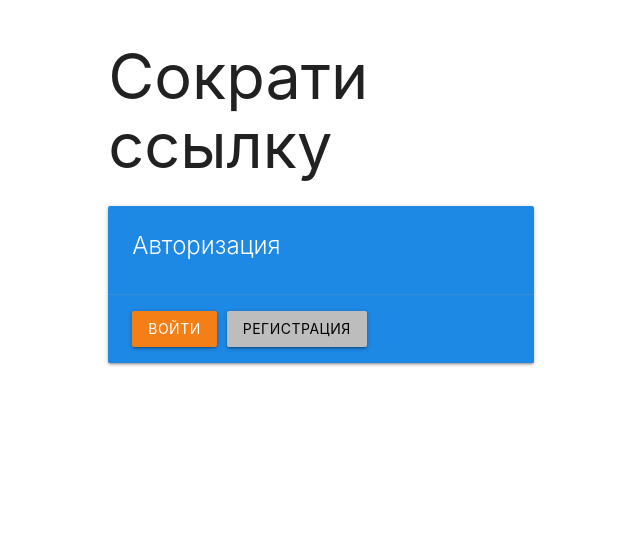
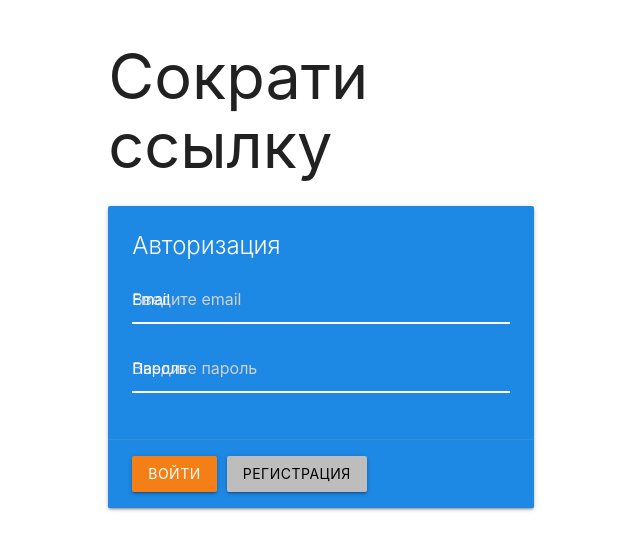
Before and after one commit to SergeiSolod/mern-stack, a React (Create React App) app in the folder client/: page / in a window 1280 px wide. Shown: the top 550 px of the page, without its empty margins (319-959 px from the left). Built offline with nearby package versions, Linux system fonts and the light colour scheme.

Commit message:
Added useHttp hook

```diff
--- /dev/null
+++ b/client/src/hooks/http.hook.js
@@ -0,0 +1,26 @@
+import {useState, useCallback} from 'react'
+
+export const useHttp = () => {
+    const [loading, setLoading] = useState(false)
+    const [error, setError] = useState(null)
+    const request = useCallback(async (url, method = 'GET', body = null, headers = {}) => {
+        setLoading(true)
+        try {
+            const response = await fetch(url, {method, body, headers})
+            const data = await response.json()
+            if (!response.ok) {
+                throw new Error(data.message || 'Что-то пошло не так')
+            }
+            setLoading(false)
+            return data
+        } catch (e) {
+            setLoading(false)
+            setError(e.message)
+            throw e
+        }
+    }, [])
+
+    const clearError = () => setError(null)
+
+    return {loading, request, error, clearError}
+}
--- a/client/src/index.css
+++ b/client/src/index.css
@@ -1 +1,19 @@
 @import "~materialize-css/dist/css/materialize.min.css";
+
+input.yellow-input {
+    border-bottom: 1px solid #fff!important;
+    box-shadow: 0 1px 0 0 #fff!important;
+}
+
+input.yellow-input + label {
+    color: #ffffff!important;
+}
+
+input.yellow-input:focus + label {
+    color: #ffeb3b!important;
+}
+
+input.yellow-input:focus {
+    border-bottom: 1px solid #ffeb3b!important;
+    box-shadow: 0 1px 0 0 #ffeb3b!important;
+}
--- a/client/src/pages/AuthPage.js
+++ b/client/src/pages/AuthPage.js
@@ -1,6 +1,14 @@
-import React from 'react'
+import React, {useState} from 'react'
+import {useHttp} from "../hooks/http.hook";
 
 export const AuthPage = () => {
+    const [form, setForm] = useState({
+        email: '', password: ''
+    })
+    const changeHandler = (event) => {
+        setForm({...form, [event.target.name]: event.target / value})
+    }
+
     return (
         <div className='row'>
             <div className="col s6 offset-s3">
@@ -11,7 +19,16 @@
                     <div className="card-content white-text">
                         <span className="card-title">Авторизация</span>
                         <div>
-
+                            <div className="input-field">
+                                <input placeholder="Введите email" id="email" type="text" name="email"
+                                       className="yellow-input" onChange={changeHandler}/>
+                                <label htmlFor="email">Email</label>
+                            </div>
+                            <div className="input-field">
+                                <input placeholder="Введите пароль" id="password" type="password" name="password"
+                                       className="yellow-input" onChange={changeHandler}/>
+                                <label htmlFor="password">Пароль</label>
+                            </div>
                         </div>
                     </div>
                     <div className="card-action">
```
